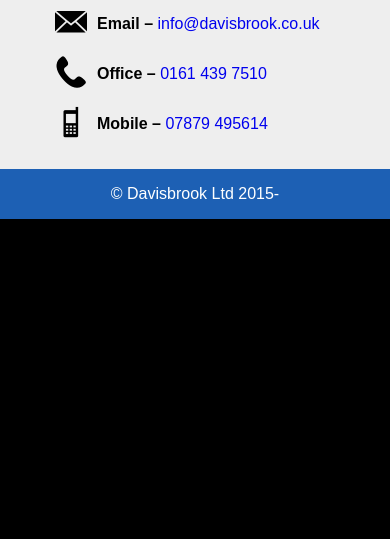
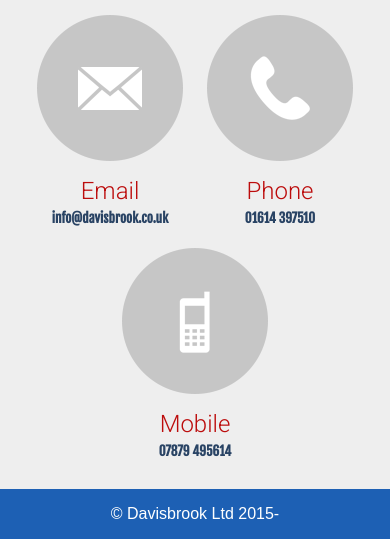
Before and after one commit to mo-martin/davisbrook, a PHP site: page / in a window 390 px wide. Shown: the part 3077-3616 px from the top of the page. Before the commit the page ends 3296 px from the top, so only its background shows below. Run offline with PHP 8.4, Linux system fonts and the light colour scheme.

Commit message:
New home contact

```diff
--- a/css/styles.css
+++ b/css/styles.css
@@ -1,6 +1,7 @@
 /* sass --watch styles.scss:styles.css */
 @import url(https://fonts.googleapis.com/css?family=Fjalla+One);
 @import url(https://fonts.googleapis.com/css?family=Open+Sans:400,300,600,700);
+@import url(https://fonts.googleapis.com/css?family=Roboto:400,100,300);
 * {
   box-sizing: border-box; }
 
@@ -318,31 +319,32 @@
   flex-wrap: wrap;
   justify-content: center; }
 
-.homecontactleft, .homecontactright {
-  width: 50%; }
+.homecontactarea {
+  margin: 10px;
+  transition: all 0.3s ease;
+  -webkit-transition-delay: all 0.3s ease;
+  -moz-transition-delay: all 0.3s ease;
+  -ms-transition-delay: all 0.3s ease;
+  -o-transition-delay: all 0.3s ease; }
 
-.homecontact table {
-  width: 100%;
-  max-width: 280px; }
+.homecontactarea:hover {
+  padding-top: 10px; }
 
-.homecontact table td:nth-of-type(odd) {
-  width: 32px;
-  height: 32px; }
+.homecontactarea {
+  text-align: center; }
+  .homecontactarea h2 {
+    font-family: roboto, sans-serif;
+    color: #bc0c0c;
+    font-weight: 300;
+    margin-top: 10px;
+    margin-bottom: 5px; }
+  .homecontactarea h5 {
+    font-family: 'Fjalla One', sans-serif;
+    margin: 0px;
+    color: #294364; }
 
-.homecontact table td:nth-of-type(even) {
-  padding-left: 10px; }
-
-.homecontact table td img {
-  width: 100%;
-  height: auto;
-  padding: 0px; }
-
-@media (min-width: 768px) {
-  .homecontact .map iframe {
-    float: right;
-    margin-right: 20px; } }
 @media (max-width: 768px) {
-  .homecontact .contentleft, .homecontact .contentright {
+  .homecontact .contentleft, .contentright {
     display: flex;
     flex-wrap: wrap;
     flex-direction: row;
--- a/css/styles.scss
+++ b/css/styles.scss
@@ -346,33 +346,35 @@
 	flex-wrap:wrap;
 	justify-content:center;
 }
-.homecontactleft, .homecontactright {
-width:50%;
+.homecontactarea {
+ margin:10px;
+   transition: all 0.3s ease;
+ -webkit-transition-delay: all 0.3s ease;
+ -moz-transition-delay: all 0.3s ease;
+ -ms-transition-delay: all 0.3s ease;
+ -o-transition-delay: all 0.3s ease;
+ }
+.homecontactarea:hover{
+padding-top:10px;
 }
-.homecontact table {
-width:100%;
-max-width:280px;
+.homecontactarea {
+	text-align:center;
+	h2 {
+	font-family: roboto, sans-serif;
+	color:#bc0c0c;
+	font-weight:300;
+	margin-top:10px;
+	margin-bottom:5px;
+	}
+	h5 {
+	font-family: 'Fjalla One', sans-serif;
+	margin:0px;
+	color:#294364;
+	}
 }
-.homecontact table td:nth-of-type(odd) {
-width:32px;
-height:32px;
-}
-.homecontact table td:nth-of-type(even) {
-padding-left:10px;
-}
-.homecontact table td img {
-width:100%;
-height:auto;
-padding:0px;
-}
-@media(min-width:768px) {
-.homecontact .map iframe {
-float:right;
-margin-right:20px;
-}
-}
+
 @media(max-width:768px) {
-.homecontact .contentleft, .homecontact .contentright {
+.homecontact .contentleft, .contentright {
 display:flex;
 flex-wrap:wrap;
 flex-direction:row;
@@ -485,3 +487,4 @@
 /*FONTS */
 @import url(https://fonts.googleapis.com/css?family=Fjalla+One);
 @import url(https://fonts.googleapis.com/css?family=Open+Sans:400,300,600,700);
+@import url(https://fonts.googleapis.com/css?family=Roboto:400,100,300);
--- a/index.php
+++ b/index.php
@@ -21,26 +21,28 @@
 		<div class="sellingpoint"><h4>Flexible Viewings</h4></div>
 		<div class="sellingpoint"><h4>Flexible Deposit<br>Options</h4></div>
 	</section>
+	<section class="homemap">
+			<iframe src="https://www.google.com/maps/embed?pb=!1m10!1m8!1m3!1d75983.66238492323!2d-2.230114!3d53.477584!3m2!1i1024!2i768!4f13.1!5e0!3m2!1sen!2suk!4v1451310597797" width="100%" height="300" frameborder="0" style="border:0" allowfullscreen></iframe>
+	</section>
 	<section class="homecontact">
-		<section class="contentleft map">
-			<iframe src="https://www.google.com/maps/embed?pb=!1m10!1m8!1m3!1d75983.66238492323!2d-2.230114!3d53.477584!3m2!1i1024!2i768!4f13.1!5e0!3m2!1sen!2suk!4v1451310597797" width="400" height="300" frameborder="0" style="border:0" allowfullscreen></iframe>
-		</section>
-		<section class="contentright flexcenter">
-			<table>
-			<tr>
-			<td><a href="info@davisbrook.co.uk"><img src="images/email.png" alt="Email Davisbrook Ltd" /></a></td>
-			<td><p><strong>Email –</strong> <a href="info@davisbrook.co.uk">info@davisbrook.co.uk</a></p></td>
-			</tr>
-			<tr>
-			<td><a href="01614397510"><img src="images/phone64.png" alt="Phone Davisbrook Office" /></a></td>
-			<td><p><strong>Office –</strong> <a href="tel:01614397510">0161 439 7510</a></p></td>
-			</tr>
-			<tr>
-			<td><a href="07879495614"><img src="images/mobile64.png" alt="Phone Davisbrook Mobile" /></a></td>
-			<td><p><strong>Mobile –</strong> <a href="tel:07879495614">07879 495614</a></p></td>
-			</tr>
-			</table>
-		</section>
+		<a href="mailto:info@davisbrook.co.uk">
+		<div class="homecontactarea"><img src="images/emailcircle.png" alt="Email - Davisbrook Ltd" />
+		<h2>Email</h2>
+		<h5>info@davisbrook.co.uk</h5>
+		</div>
+		</a>
+		<a href="tel:01614397510">
+		<div class="homecontactarea"><img src="images/phonecircle.png" alt="Phone Office - Davisbrook Ltd" />
+		<h2>Phone</h2>
+		<h5>01614 397510</h5>
+		</div>
+		</a>
+		<a href="tel:07879495614">
+		<div class="homecontactarea"><img src="images/mobilecircle.png" alt="Phone Mobile - Davisbrook Ltd" />
+		<h2>Mobile</h2>
+		<h5>07879 495614</h5>
+		</div>
+		</a>
 	</section>
 </main>
 
```
Also changed, not shown: images/emailcircle.png (added), images/mobilecircle.png (added), images/phonecircle.png (added), 2 other files.
